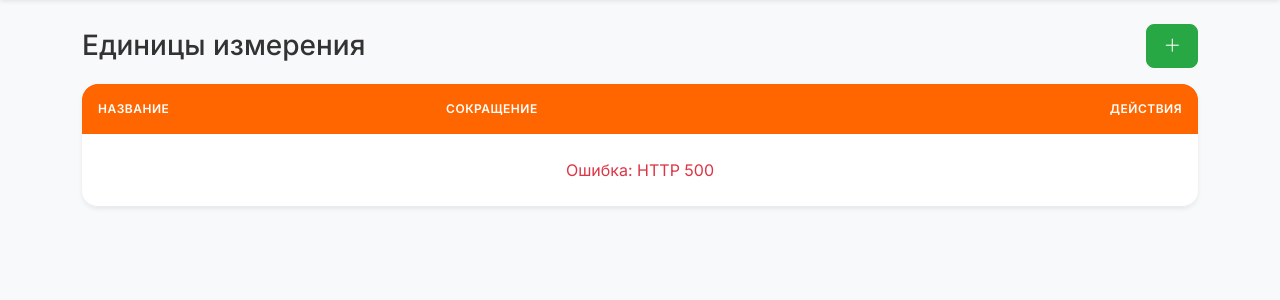
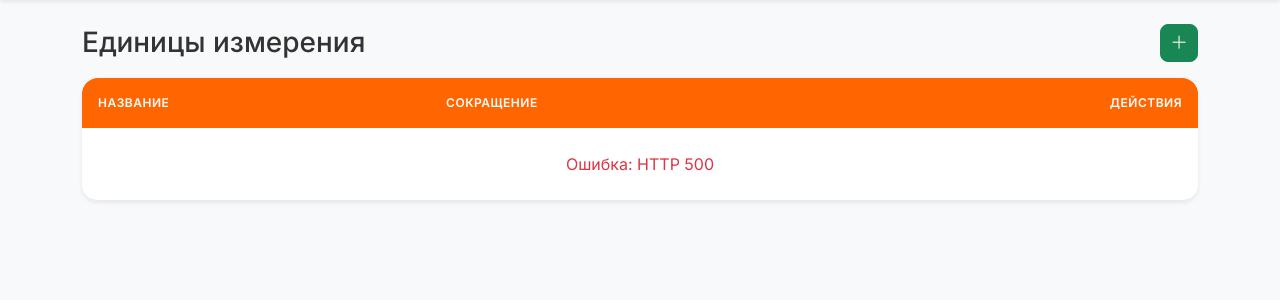
Before and after one commit to Death-Router/ppe-tracker, a FastAPI app: page /units in a window 1280 px wide. Shown: the part 101-401 px from the top of the page. Run offline with FastAPI, Linux system fonts and the light colour scheme; the visitor is signed in with stand-in values (Sample User, id 1); data that the repository does not hold is empty; some libraries are stand-ins or nearby versions.

Commit message:
ui: unify add buttons and make action buttons purple

```diff
--- a/app/static/css/app.css
+++ b/app/static/css/app.css
@@ -311,3 +311,43 @@
 .nav-tabs {
     border-bottom: 2px solid #5b2c8a;
 }
+
+/* Кнопки в таблицах (действия) — фиолетовые (как навбар) */
+.btn-outline-primary {
+    color: #5b2c8a !important;
+    border-color: #5b2c8a !important;
+}
+.btn-outline-primary:hover {
+    background-color: #5b2c8a !important;
+    color: #fff !important;
+}
+
+/* Кнопки удаления (корзина) — тоже фиолетовые, но с красным оттенком?
+   Пользователь просил "как у навбара", значит все фиолетовые.
+   Но для удаления обычно красный. Сделаем красным, но не ярким. */
+.btn-outline-danger {
+    color: #dc3545 !important;
+    border-color: #dc3545 !important;
+}
+.btn-outline-danger:hover {
+    background-color: #dc3545 !important;
+    color: #fff !important;
+}
+
+/* Кнопка "+" (Добавить) — зеленая, компактная */
+.btn-add {
+    background-color: #198754;
+    border-color: #198754;
+    color: #fff;
+    width: 38px;
+    height: 38px;
+    padding: 0;
+    display: inline-flex;
+    align-items: center;
+    justify-content: center;
+}
+.btn-add:hover {
+    background-color: #146c43;
+    border-color: #146c43;
+    color: #fff;
+}
--- a/app/templates/departments/list.html
+++ b/app/templates/departments/list.html
@@ -2,7 +2,7 @@
 {% block content %}
 <div class="d-flex justify-content-between align-items-center mb-3">
     <h1 class="h3 mb-0">Подразделения</h1>
-    <button class="btn btn-success btn-sm" data-bs-toggle="modal" data-bs-target="#createModal" title="Добавить"><i class="bi bi-plus-lg"></i></button>
+    <button class="btn btn-add btn-sm" data-bs-toggle="modal" data-bs-target="#createModal" title="Добавить"><i class="bi bi-plus-lg"></i></button>
 </div>
 
 <div class="card shadow-sm">
--- a/app/templates/employees/list.html
+++ b/app/templates/employees/list.html
@@ -3,7 +3,7 @@
 {% block content %}
 <div class="d-flex justify-content-between align-items-center mb-3">
     <h1 class="h3 mb-0">Сотрудники</h1>
-    <button class="btn btn-success btn-sm" title="Добавить" data-bs-toggle="modal" data-bs-target="#createModal"><i class="bi bi-plus-lg"></i></button>
+    <button class="btn btn-add btn-sm" title="Добавить" data-bs-toggle="modal" data-bs-target="#createModal"><i class="bi bi-plus-lg"></i></button>
 </div>
 
 <div class="card shadow-sm">
--- a/app/templates/positions/list.html
+++ b/app/templates/positions/list.html
@@ -2,7 +2,7 @@
 {% block content %}
 <div class="d-flex justify-content-between align-items-center mb-3">
     <h1 class="h3 mb-0">Должности</h1>
-    <button class="btn btn-success btn-sm" title="Добавить" data-bs-toggle="modal" data-bs-target="#createModal"><i class="bi bi-plus-lg"></i></button>
+    <button class="btn btn-add btn-sm" title="Добавить" data-bs-toggle="modal" data-bs-target="#createModal"><i class="bi bi-plus-lg"></i></button>
 </div>
 
 <div class="card shadow-sm">
--- a/app/templates/ppe_functions/list.html
+++ b/app/templates/ppe_functions/list.html
@@ -2,7 +2,7 @@
 {% block content %}
 <div class="d-flex justify-content-between align-items-center mb-3">
     <h1 class="h3 mb-0">Функции СИЗ (Защита)</h1>
-    <button class="btn btn-success btn-sm" data-bs-toggle="modal" data-bs-target="#createModal" title="Добавить"><i class="bi bi-plus-lg"></i></button>
+    <button class="btn btn-add btn-sm" data-bs-toggle="modal" data-bs-target="#createModal" title="Добавить"><i class="bi bi-plus-lg"></i></button>
 </div>
 
 <div class="card shadow-sm">
--- a/app/templates/ppe_items/list.html
+++ b/app/templates/ppe_items/list.html
@@ -3,7 +3,7 @@
 <!-- Заголовок, кнопка "Добавить" и счетчик выбранных -->
 <div class="d-flex align-items-center gap-3 flex-wrap mb-3">
     <div class="d-flex align-items-center gap-2">
-        <button class="btn btn-success btn-sm" data-bs-toggle="modal" data-bs-target="#createModal" title="Добавить"><i class="bi bi-plus-lg"></i></button>
+        <button class="btn btn-add btn-sm" data-bs-toggle="modal" data-bs-target="#createModal" title="Добавить"><i class="bi bi-plus-lg"></i></button>
         <h1 class="h3 mb-0">Наименования СИЗ</h1>
     </div>
 
--- a/app/templates/ppe_size_groups/list.html
+++ b/app/templates/ppe_size_groups/list.html
@@ -2,7 +2,7 @@
 {% block content %}
 <div class="d-flex justify-content-between align-items-center mb-3">
     <h1 class="h3 mb-0">Размерные группы</h1>
-    <button class="btn btn-success btn-sm" data-bs-toggle="modal" data-bs-target="#createModal" title="Добавить"><i class="bi bi-plus-lg"></i></button>
+    <button class="btn btn-add btn-sm" data-bs-toggle="modal" data-bs-target="#createModal" title="Добавить"><i class="bi bi-plus-lg"></i></button>
 </div>
 
 <div class="card shadow-sm">
--- a/app/templates/units/list.html
+++ b/app/templates/units/list.html
@@ -2,7 +2,7 @@
 {% block content %}
 <div class="d-flex justify-content-between align-items-center mb-3">
     <h1 class="h3 mb-0">Единицы измерения</h1>
-    <button class="btn btn-success btn-sm" data-bs-toggle="modal" data-bs-target="#createModal" title="Добавить"><i class="bi bi-plus-lg"></i></button>
+    <button class="btn btn-add btn-sm" data-bs-toggle="modal" data-bs-target="#createModal" title="Добавить"><i class="bi bi-plus-lg"></i></button>
 </div>
 
 <div class="card shadow-sm">
```
Also changed, not shown: 1 other file.
